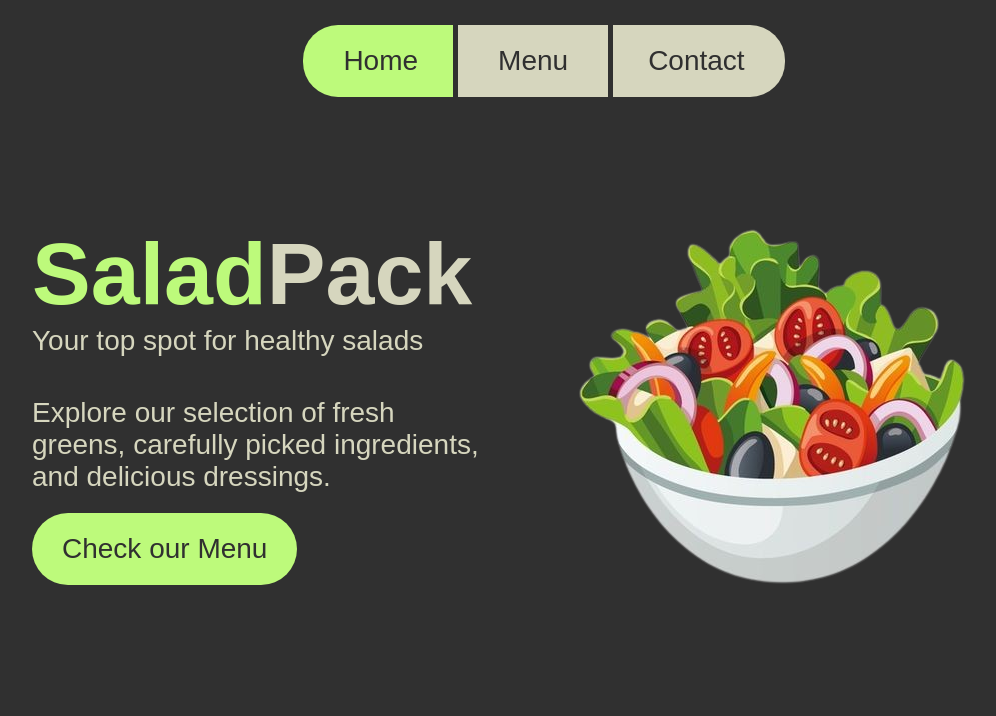
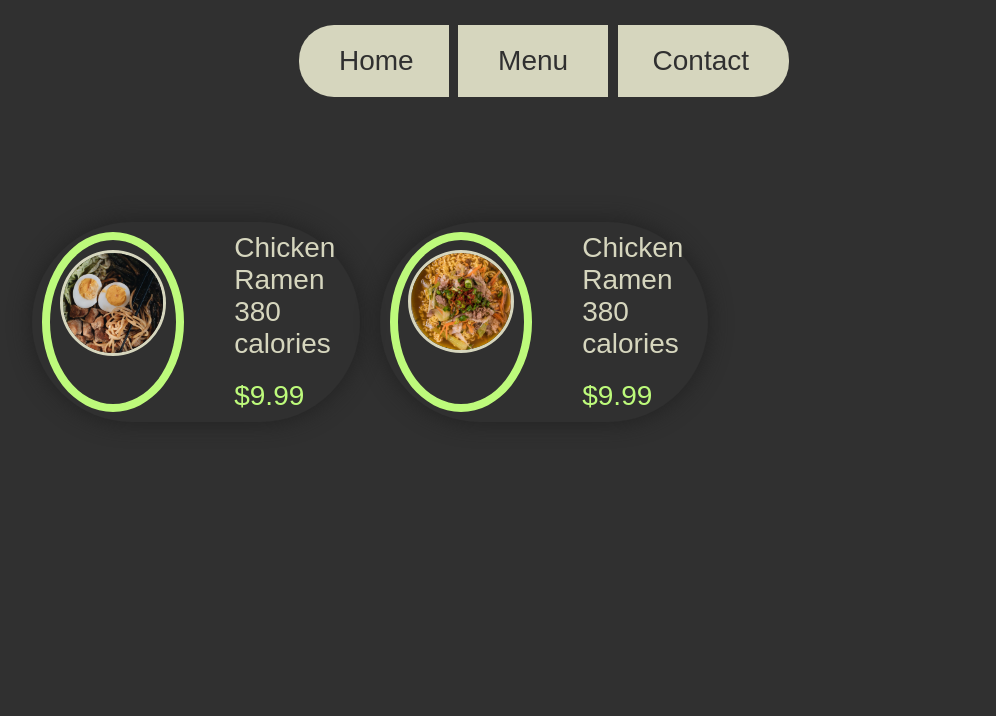
Before and after one commit to vpersaud1245/restaurant-page, a website built with webpack: page src/index.html in a window 1280 px wide. Shown: the top 716 px of the page, without its empty margins (96-1092 px from the left). Built offline with nearby package versions, Linux system fonts and the light colour scheme.

Commit message:
Style menu items

```diff
--- a/src/index.html
+++ b/src/index.html
@@ -5,5 +5,37 @@
     <meta name="viewport" content="width=device-width, initial-scale=1.0" />
     <title><%= htmlWebpackPlugin.options.title %></title>
   </head>
-  <body></body>
+  <body>
+    <header class="header">
+      <nav>
+        <button class="nav__button nav__button--home-button">Home</button>
+        <button class="nav__button nav__button--menu-button">Menu</button>
+        <button class="nav__button nav__button--contact-button">Contact</button>
+      </nav>
+    </header>
+    <main class="main">
+      <div class="menu">
+        <div class="menu__item">
+          <div class="menu-item__img-border">
+            <img class="menu-item__item-img" src="" alt="chicken-ramen-img" />
+          </div>
+          <div class="menu-item__info">
+            <p class="menu-item-info__item-name">Chicken Ramen</p>
+            <p class="menu-item-info__item-calories">380 calories</p>
+            <p class="menu-item-info__item-price">$9.99</p>
+          </div>
+        </div>
+        <div class="menu__item">
+          <div class="menu-item__img-border">
+            <img class="menu-item__item-img" src="" alt="pork-ramen-img" />
+          </div>
+          <div class="menu-item__info">
+            <p class="menu-item-info__item-name">Chicken Ramen</p>
+            <p class="menu-item-info__item-calories">380 calories</p>
+            <p class="menu-item-info__item-price">$9.99</p>
+          </div>
+        </div>
+      </div>
+    </main>
+  </body>
 </html>
--- a/src/index.js
+++ b/src/index.js
@@ -4,16 +4,23 @@ import { createMainElement } from "./mainElement";
 import { renderHomePage } from "./home";
 import { renderFooter } from "./footer";
 import { renderContactPage } from "./contact";
+import chickenRamenImg from "./assets/ramen-images/chicken-ramen.jpg";
+import porkRamenImg from "./assets/ramen-images/pork-ramen.jpg";
 
-renderHeader();
-createMainElement();
+// renderHeader();
+// createMainElement();
 // renderContactPage();
-renderHomePage();
+// renderHomePage();
 renderFooter();
 
+let menuItemImgChicken = document.querySelector("[alt='chicken-ramen-img'");
+menuItemImgChicken.src = chickenRamenImg;
+
+let menuItemPork = document.querySelector("[alt='pork-ramen-img'");
+menuItemPork.src = porkRamenImg;
 /** TO DO
  * Add github icon hover animation
- * Add function to header.js to remove .current class from nav buttons
- * Rename HTML title in webpack config to "Restaurant Page"
+ * Rename HTML title in webpack config to "Restaurant Page" when complete
  * Add menu to renderTab function on navButton event listener
+ * Rebrand to Ramen
  */
--- a/src/style.css
+++ b/src/style.css
@@ -251,6 +251,55 @@ video {
   cursor: pointer;
 }
 
+/* ----- CONTACT PAGE END ----- */
+
+/*
+  ----- MENU -----
+*/
+
+.menu {
+  display: grid;
+  grid-template-columns: repeat(3, 1fr);
+  gap: 20px;
+}
+
+.menu__item {
+  display: flex;
+  gap: 50px;
+  border-radius: 200px;
+  padding: 10px 20px 10px 10px;
+  box-shadow: 0px 0px 20px 3px rgba(32, 32, 32, 0.75);
+}
+
+.menu-item__img-border {
+  border: 8px solid var(--primary-color);
+  border-radius: 50%;
+  padding: 10px;
+}
+
+.menu-item__item-img {
+  width: 200px;
+  height: auto;
+  border-radius: 50%;
+  border: 3px solid var(--secondary-color);
+}
+
+.menu-item__info {
+  display: flex;
+  flex-direction: column;
+  justify-content: center;
+  font-size: 28px;
+  color: var(--secondary-color);
+}
+
+.menu-item-info__item-calories {
+  margin-bottom: 20px;
+}
+
+.menu-item-info__item-price {
+  color: var(--primary-color);
+}
+
 /*
   ----- FOOTER -----
 */
```
Also changed, not shown: src/assets/ramen-images/chicken-ramen.jpg (added), src/assets/ramen-images/pork-ramen.jpg (added), src/assets/ramen-images/thai-basil-ramen.jpg (added), 1 other file.
